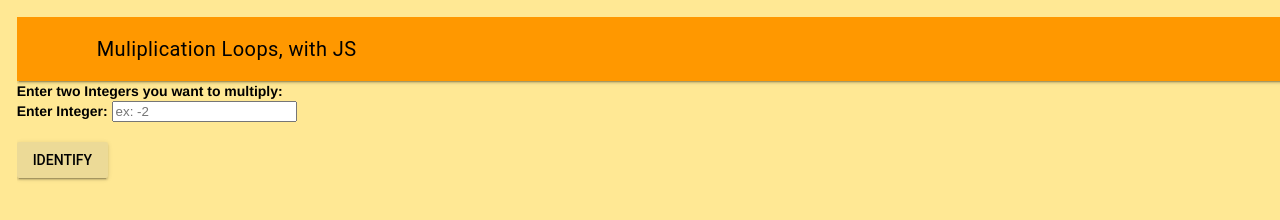
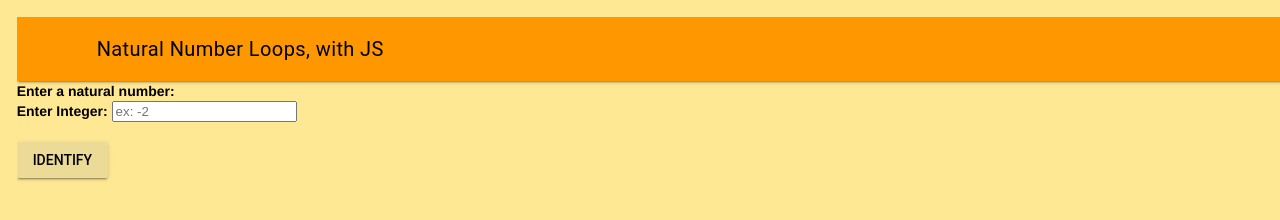
Before and after one commit to KaitlynIp64/ICS2O-Unit-5-07-JS, a plain HTML site: page index.html in a window 1280 px wide. Drawn offline with nearby package versions, Linux system fonts and the light colour scheme.

Commit message:
added code

```diff
--- a/index.html
+++ b/index.html
@@ -6,7 +6,7 @@
     <meta name="keywords" content="mths, ics2o" />
     <meta name="author" content="Kaitlyn Ip" />
     <meta name="theme-color" content="#FFFFFF" />
-    <title>Multiplication with Looping</title>
+    <title>Natural Number Looping</title>
     <link rel="canonical" href="https://https://kaitlynip64.github.io/ICS2O-Unit-5-07-JS/" />
     <link rel="manifest" href="/ICS2O-Unit-5-07-JS/manifest.webmanifest" />
     <link rel="stylesheet" href="./css/style.css" />
@@ -29,11 +29,11 @@
     <div class="mdl-layout mdl-js-layout mdl-layout--fixed-header">
       <header class="mdl-layout__header">
         <div class="mdl-layout__header-row">
-          <span class="mdl-layout-title">Muliplication Loops, with JS</span>
+          <span class="mdl-layout-title">Natural Number Loops, with JS</span>
         </div>
       </header>
       <main class="mdl-layout__content">
-      Enter two Integers you want to multiply:
+      Enter a natural number:
       <form action="javascript:doMathClicked()">
         <label for="counter1">Enter Integer: </label>
         <input type="number" id="number" placeholder="ex: -2"><br><br>
```
